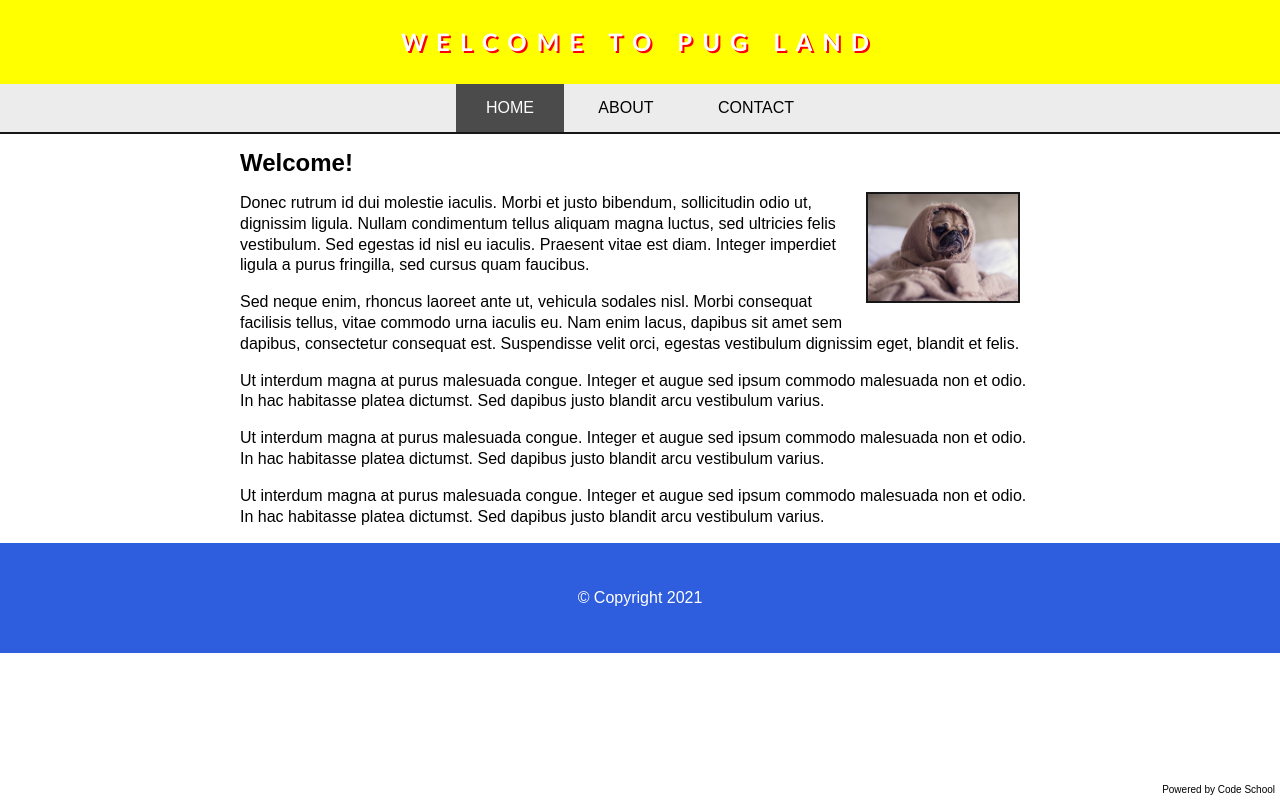
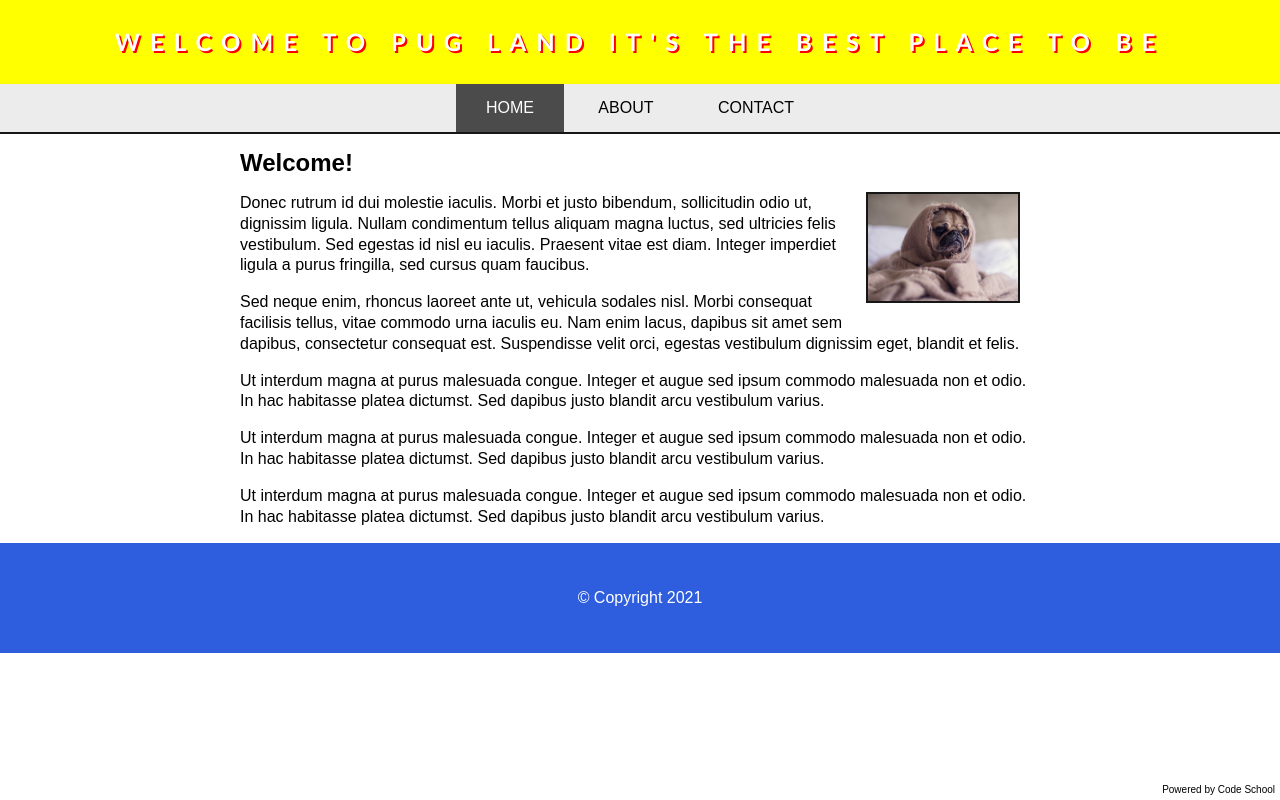
Before and after one commit to starcaster2018/codeschoolwebsite, a plain HTML site: page index.html in a window 1280 px wide. Drawn offline with Linux system fonts and the light colour scheme.

Commit message:
copy amend

```diff
--- a/index.html
+++ b/index.html
@@ -10,7 +10,7 @@
 
 	<header>
 
-		<h1>Welcome to Pug Land</h1>
+		<h1>Welcome to Pug Land it's the best place to be</h1>
 
 		<nav>
 			<a href="index.html" id="active">Home</a>
```
